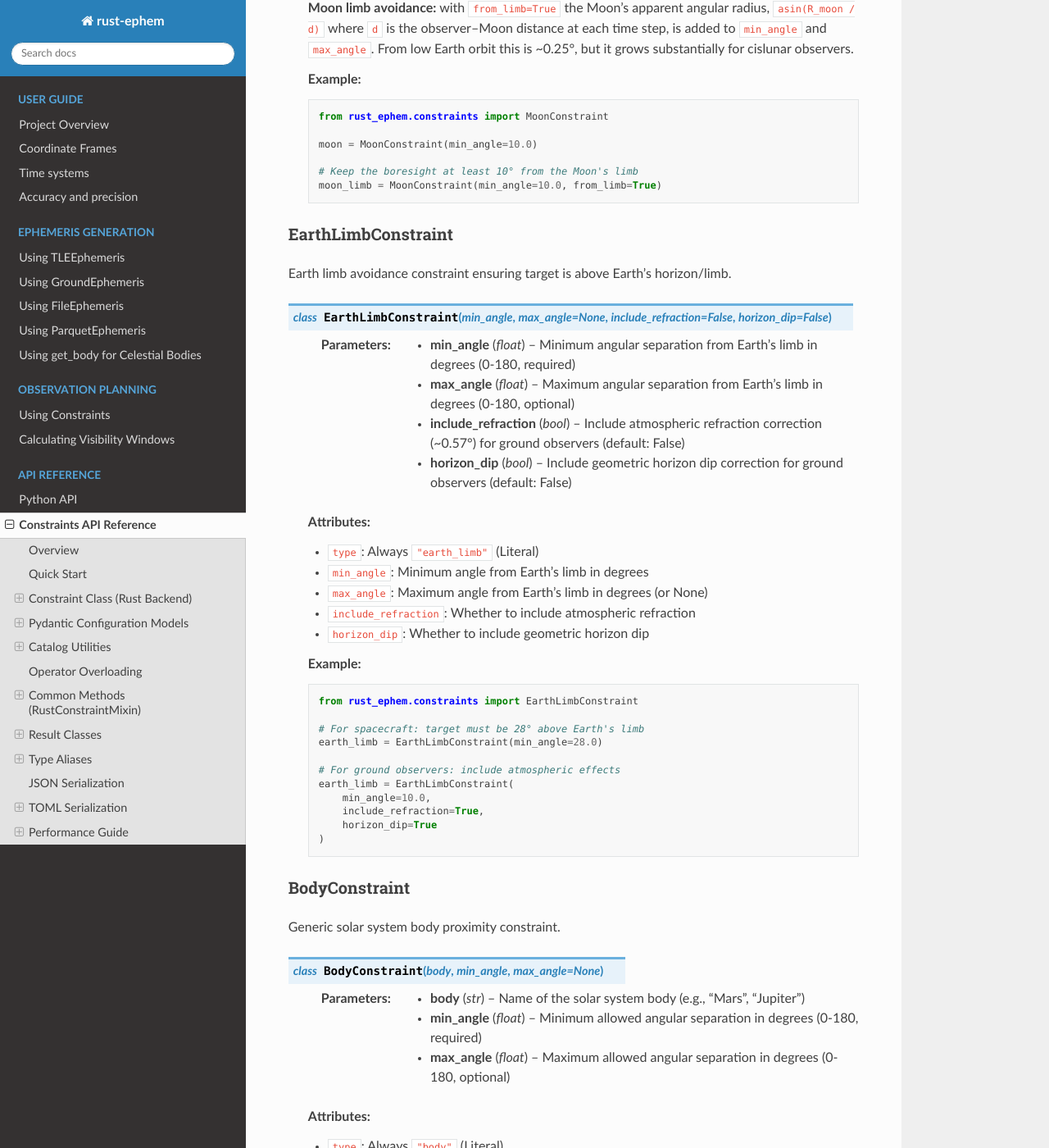
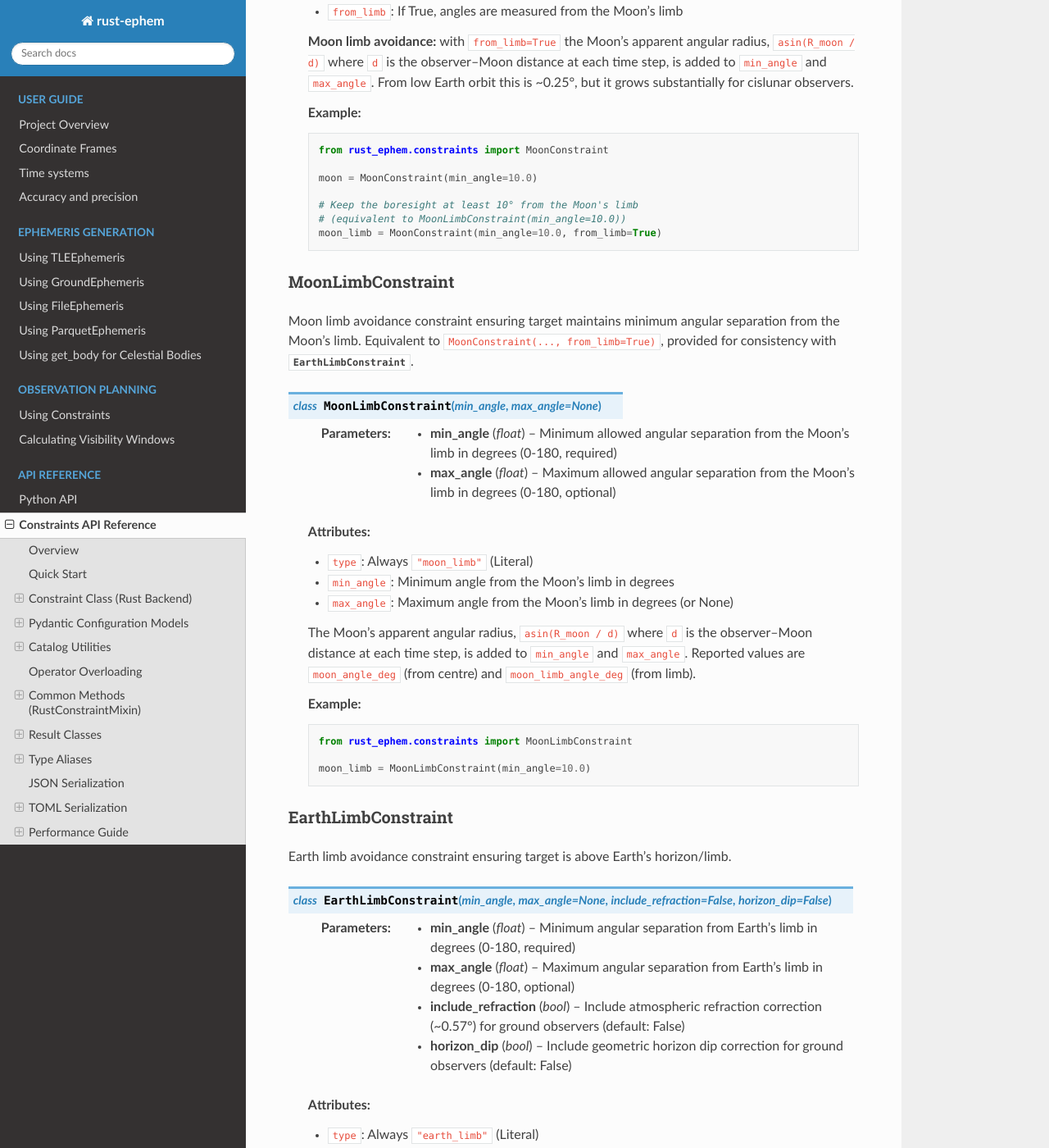
Before and after one commit to CosmicFrontierLabs/rust-ephem, a Sphinx documentation site: the page built from docs/constraints_api.rst, in a window 1280 px wide and 1400 px high, scrolled down 19870 px. Shown: the whole window at 82% size. Built offline with Sphinx 7.4.7 and the Read the Docs theme 3.1.0, drawn with Linux system fonts in a browser that asks for light colours; pages that are not in the unit, such as notebooks, are missing from menus; some of the changed text lies outside the part shown.

Commit message:
fix: add MoonLimbConstraint wrapper

```diff
--- a/docs/constraints_api.rst
+++ b/docs/constraints_api.rst
@@ -831,6 +831,7 @@ Import all constraint models:
    from rust_ephem.constraints import (
        SunConstraint,
        MoonConstraint,
+       MoonLimbConstraint,
        EarthLimbConstraint,
        BodyConstraint,
        EclipseConstraint,
@@ -907,7 +908,39 @@ Moon proximity constraint ensuring target maintains minimum angular separation f
       moon = MoonConstraint(min_angle=10.0)
 
       # Keep the boresight at least 10° from the Moon's limb
+      # (equivalent to MoonLimbConstraint(min_angle=10.0))
       moon_limb = MoonConstraint(min_angle=10.0, from_limb=True)
+
+MoonLimbConstraint
+^^^^^^^^^^^^^^^^^^
+
+Moon limb avoidance constraint ensuring target maintains minimum angular separation
+from the Moon's limb. Equivalent to ``MoonConstraint(..., from_limb=True)``, provided
+for consistency with :py:class:`EarthLimbConstraint`.
+
+.. py:class:: MoonLimbConstraint(min_angle, max_angle=None)
+
+   :param float min_angle: Minimum allowed angular separation from the Moon's limb in degrees (0-180, required)
+   :param float max_angle: Maximum allowed angular separation from the Moon's limb in degrees (0-180, optional)
+
+   **Attributes:**
+
+   - ``type``: Always ``"moon_limb"`` (Literal)
+   - ``min_angle``: Minimum angle from the Moon's limb in degrees
+   - ``max_angle``: Maximum angle from the Moon's limb in degrees (or None)
+
+   The Moon's apparent angular radius, ``asin(R_moon / d)`` where ``d`` is the
+   observer–Moon distance at each time step, is added to ``min_angle`` and
+   ``max_angle``. Reported values are ``moon_angle_deg`` (from centre) and
+   ``moon_limb_angle_deg`` (from limb).
+
+   **Example:**
+
+   .. code-block:: python
+
+      from rust_ephem.constraints import MoonLimbConstraint
+
+      moon_limb = MoonLimbConstraint(min_angle=10.0)
 
 EarthLimbConstraint
 ^^^^^^^^^^^^^^^^^^^
@@ -1933,6 +1966,9 @@ by :py:meth:`evaluate`, :py:meth:`evaluate_batch`, and
      - ``moon_angle_deg``, ``moon_limb_angle_deg``
      - ``moon_angle_deg`` is measured from the Moon's centre;
        ``moon_limb_angle_deg`` (``from_limb=True`` only) is measured from its limb
+   * - ``MoonLimbConstraint``
+     - ``moon_angle_deg``, ``moon_limb_angle_deg``
+     - Same as ``MoonConstraint(from_limb=True)``
    * - ``BodyConstraint``
      - ``body_angle_deg``
      - Circle mode only (``min_angle``); omitted in ``fov_polygon`` mode
```
Also changed, not shown: docs/api.rst (+12 -1 lines), 1 other file.
